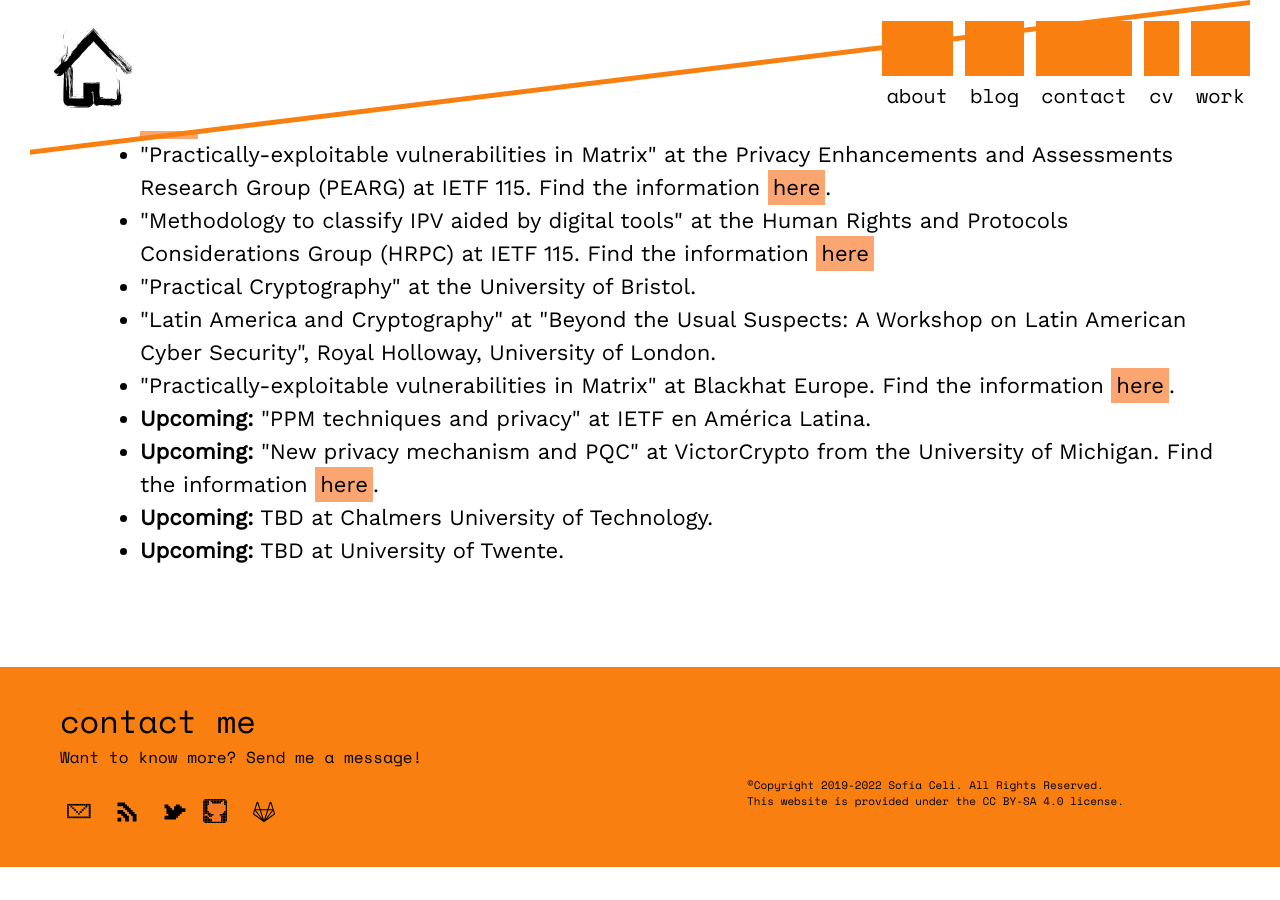
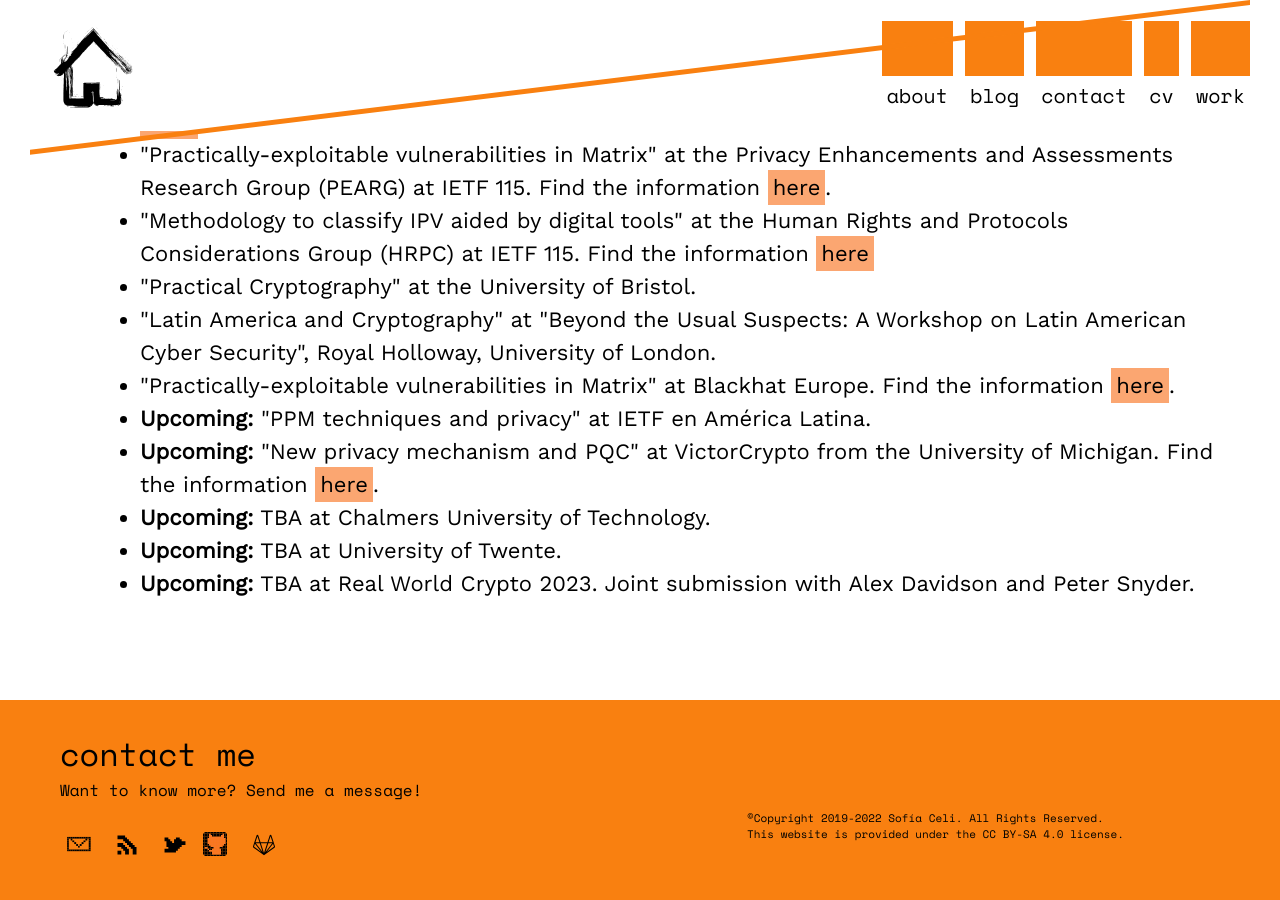
Before and after one commit to claucece/claucece.github.io, a Jekyll site: the page built from work.html, in a window 1280 px wide and 900 px high, scrolled down 9614 px. Built offline with Jekyll 4.4.1, drawn with Linux system fonts in a browser that asks for light colours; before the commit the page ends 10481 px from its top, so only the background shows below that.

Commit message:
This is nicer

```diff
--- a/work.html
+++ b/work.html
@@ -267,8 +267,9 @@ tags: menu
 			<li>"Practically-exploitable vulnerabilities in Matrix" at Blackhat Europe. Find the information <a href="https://www.blackhat.com/eu-22/briefings/schedule/#practically-exploitable-cryptographic--vulnerabilities-in-matrix-29883" target="_blank">here</a>.</li>
 			<li><strong>Upcoming:</strong> "PPM techniques and privacy" at IETF en América Latina.</li>
 			<li><strong>Upcoming:</strong> "New privacy mechanism and PQC" at VictorCrypto from the University of Michigan. Find the information <a href="https://victorcrypto.org/" target="_blank">here</a>.</li>
-			<li><strong>Upcoming:</strong> TBD at Chalmers University of Technology.</li>
-			<li><strong>Upcoming:</strong> TBD at University of Twente.</li>
+			<li><strong>Upcoming:</strong> TBA at Chalmers University of Technology.</li>
+			<li><strong>Upcoming:</strong> TBA at University of Twente.</li>
+			<li><strong>Upcoming:</strong> TBA at Real World Crypto 2023. Joint submission with Alex Davidson and Peter Snyder.</li>
     </ul>
   </div>
 </div>
```
